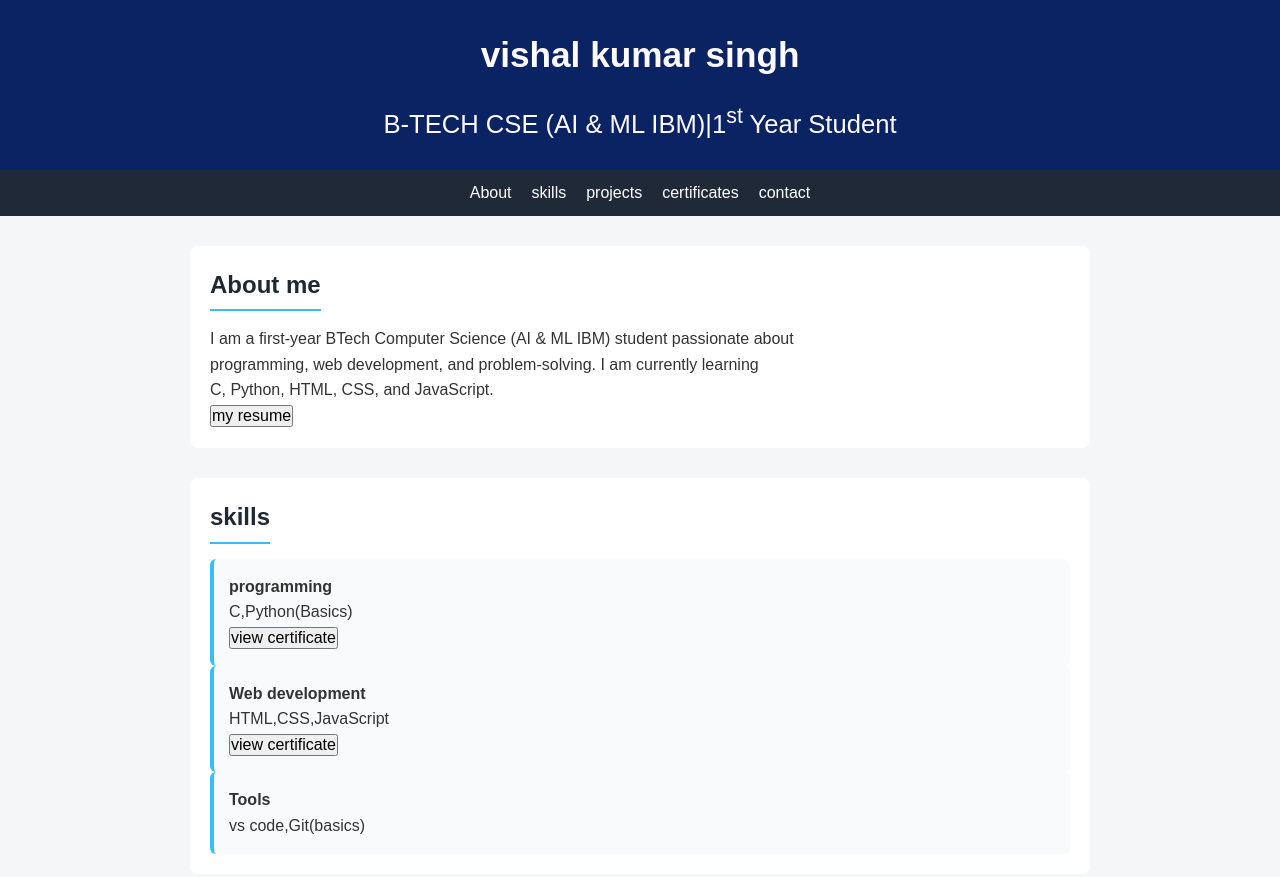
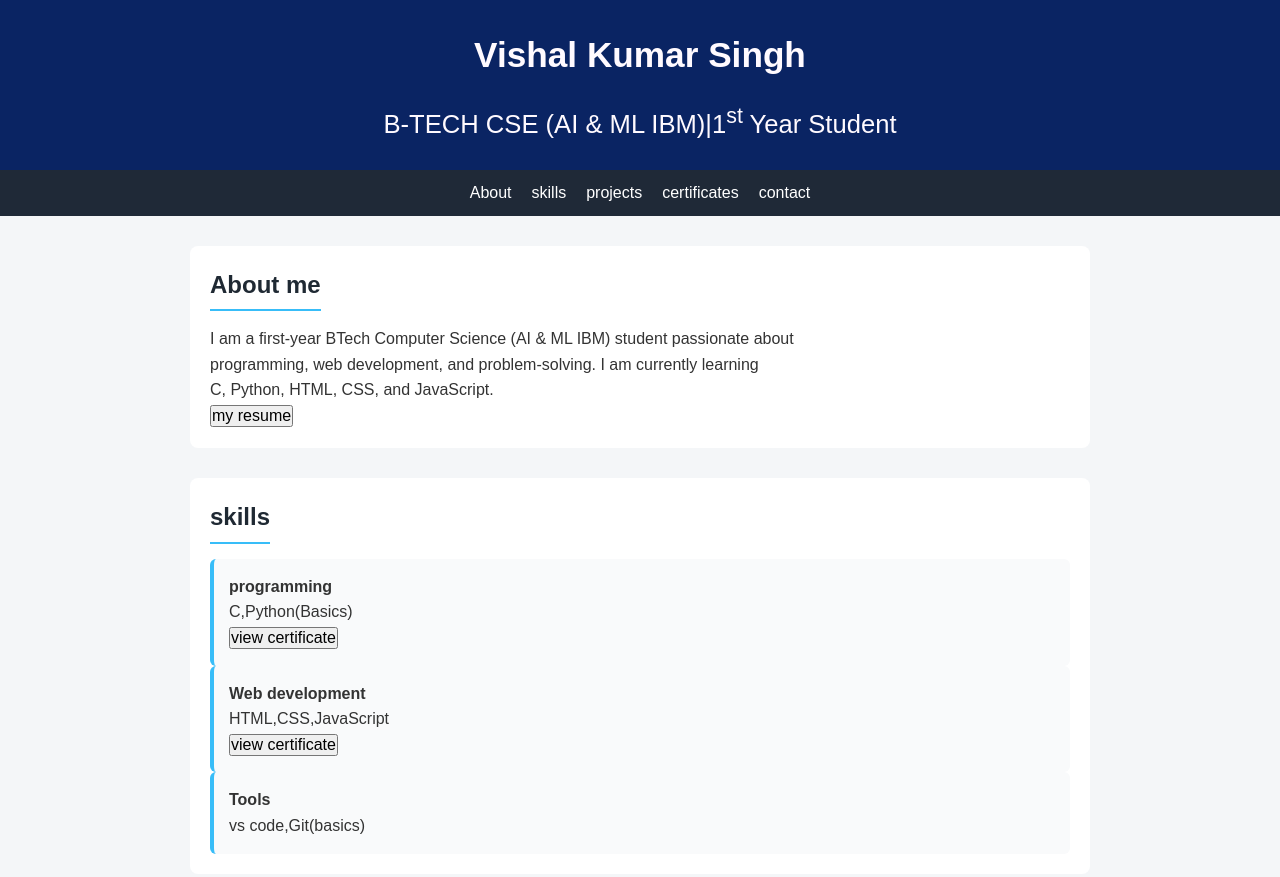
Before and after one commit to VishalXRedRum/web-tech, a plain HTML site: page portfolio/index.html in a window 1280 px wide. Shown: the top 877 px of the page. Drawn offline with Linux system fonts and the light colour scheme.

Commit message:
Update portfolio.html

```diff
--- a/portfolio/index.html
+++ b/portfolio/index.html
@@ -91,7 +91,7 @@ header p{
 </head>
 <body>
     <header>
-        <h1>vishal kumar singh</h1>
+        <h1>Vishal Kumar Singh</h1>
         <p>B-TECH CSE (AI & ML IBM)|1<sup>st</sup> Year Student</p>
     </header>
     <nav>
```
